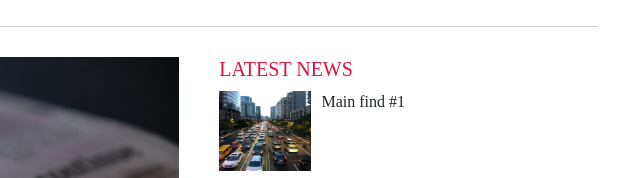
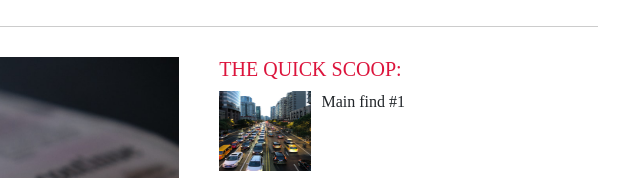
Before and after one commit to jbaz1/jbaz1.github.io, a plain HTML site: page newspaper-landing-page-main/index.html in a window 1280 px wide. Shown: the part 196-374 px from the top of the page, 630-1270 px from the left. Drawn offline with nearby package versions, Linux system fonts and the light colour scheme.

Commit message:
Update index.html

```diff
--- a/newspaper-landing-page-main/index.html
+++ b/newspaper-landing-page-main/index.html
@@ -66,7 +66,7 @@
         </div>
 
         <div class="right">
-          <h3 class="heading-3">latest news</h3>
+          <h3 class="heading-3">the quick scoop:</h3>
           <div class="lists">
             <div class="list">
               <img src="img/list-img-1.jpg" alt="photo 1">
```
